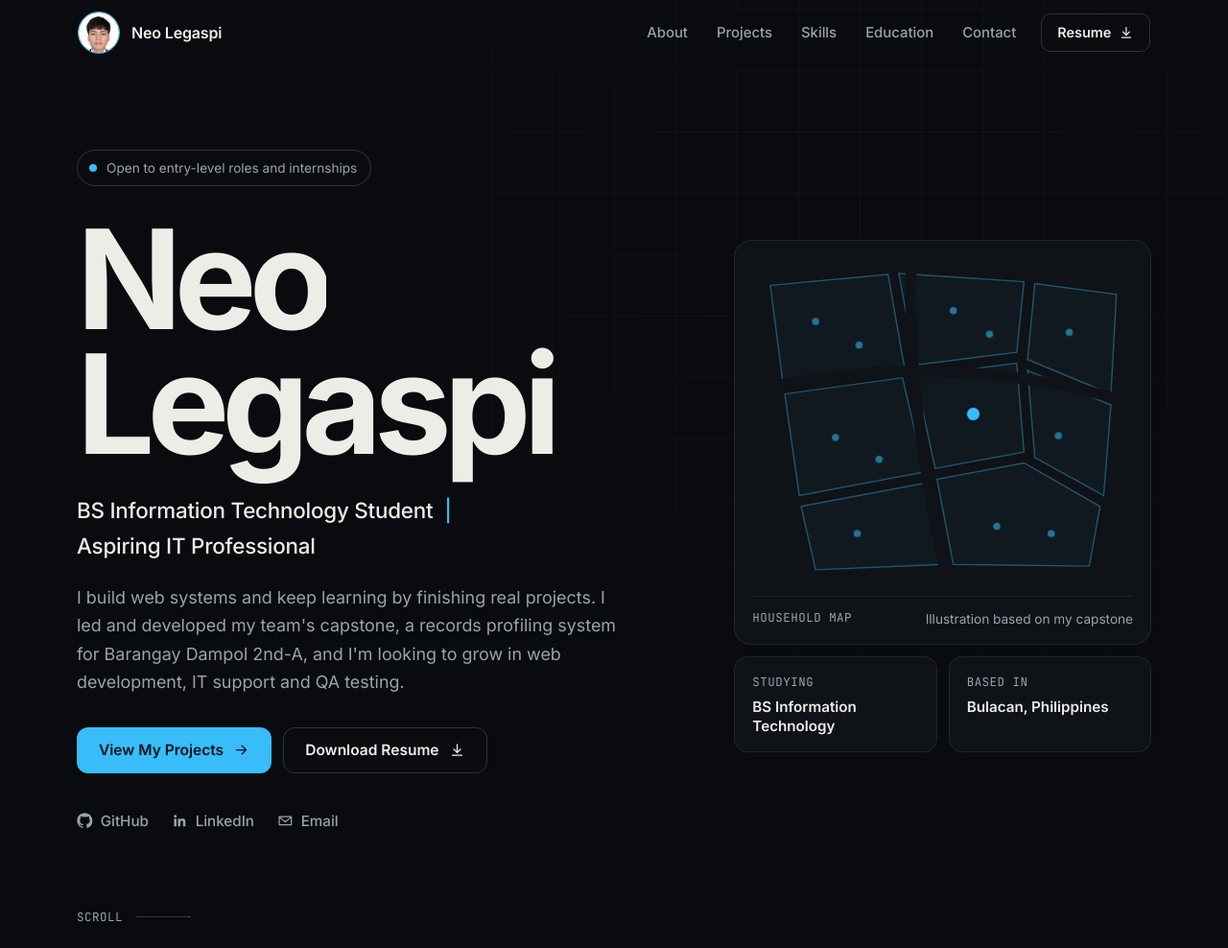
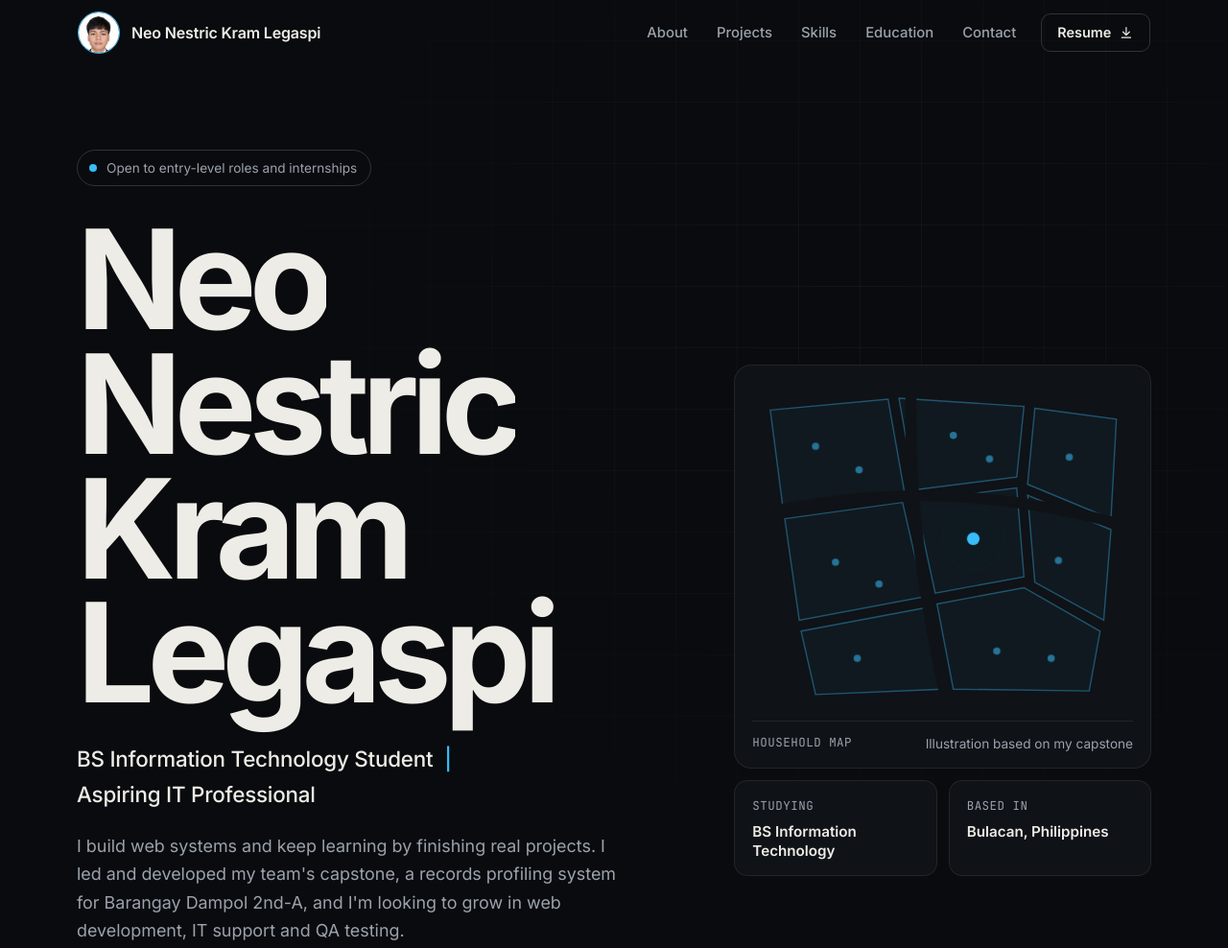
Before and after one commit to KwamsC-web/neo-portfolio, a plain HTML site: page index.html in a window 1280 px wide. Shown: the top 988 px of the page at 96% size. Drawn offline with Linux system fonts and the light colour scheme.

Commit message:
CORRECTIONS: fname

```diff
--- a/index.html
+++ b/index.html
@@ -88,9 +88,9 @@
 
   <header class="site-header" id="siteHeader">
     <div class="container header-inner">
-      <a class="brand" href="#top" aria-label="Neo Legaspi, back to top">
-        <span class="brand-mark" aria-hidden="true"><img alt="Neo Legaspi, BS Information Technology student" width="44" height="44" decoding="async" src="assets/img/pfp.jpg"></span>
-        <span class="brand-name">Neo Legaspi</span>
+      <a class="brand" href="#top" aria-label="Neo Nestric Kram Legaspi, back to top">
+        <span class="brand-mark" aria-hidden="true"><img alt="Neo Nestric Kram Legaspi, BS Information Technology student" width="44" height="44" decoding="async" src="assets/img/pfp.jpg"></span>
+        <span class="brand-name">Neo Nestric Kram Legaspi</span>
       </a>
 
       <button class="nav-toggle" id="navToggle" type="button" aria-expanded="false" aria-controls="siteNav">
@@ -125,7 +125,7 @@
             <span class="status-dot" aria-hidden="true"></span>
             Open to entry-level roles and internships
           </p>
-          <h1 id="hero-title" class="split hero-split">Neo<br>Legaspi</h1>
+          <h1 id="hero-title" class="split hero-split">Neo Nestric Kram<br>Legaspi</h1>
           <p class="hero-role" data-load style="--d:620ms"><span class="nw">BS Information Technology Student</span> <span class="sep" aria-hidden="true">|</span> <span class="nw">Aspiring IT Professional</span></p>
           <p class="hero-lead" data-load style="--d:720ms">
             I build web systems and keep learning by finishing real projects. I led and developed
```
